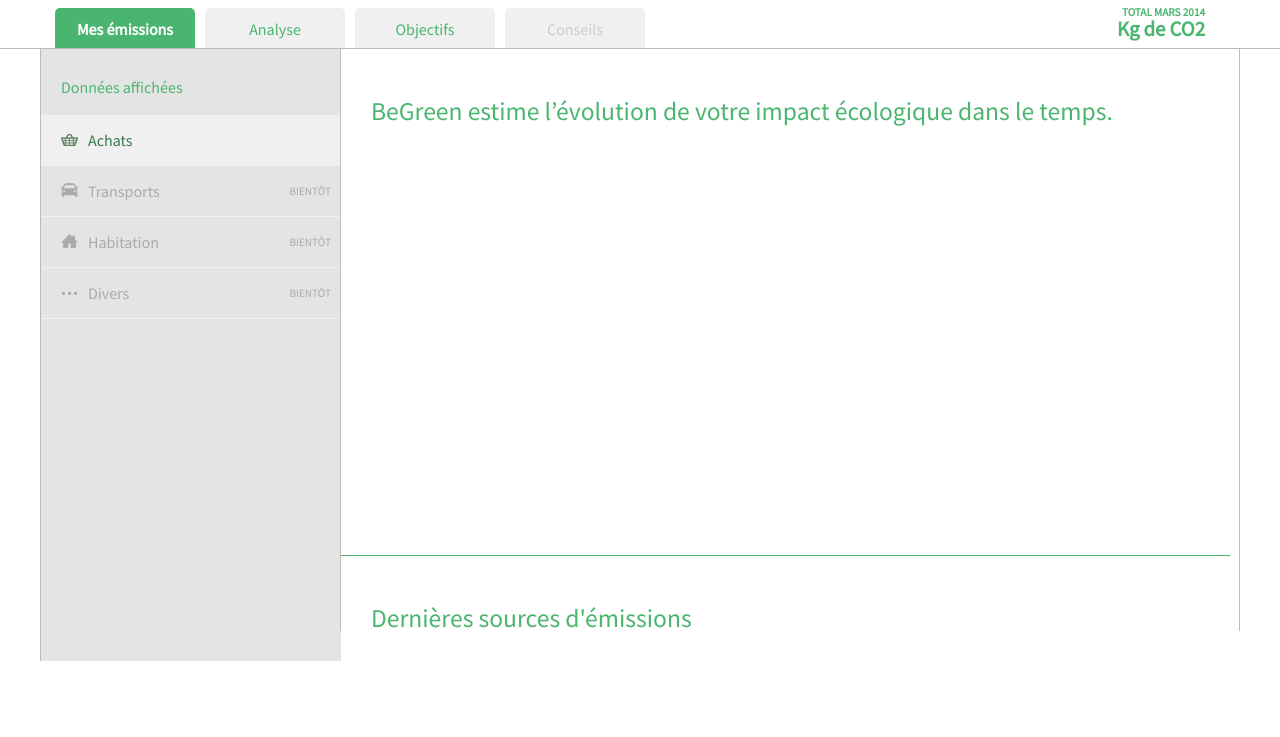
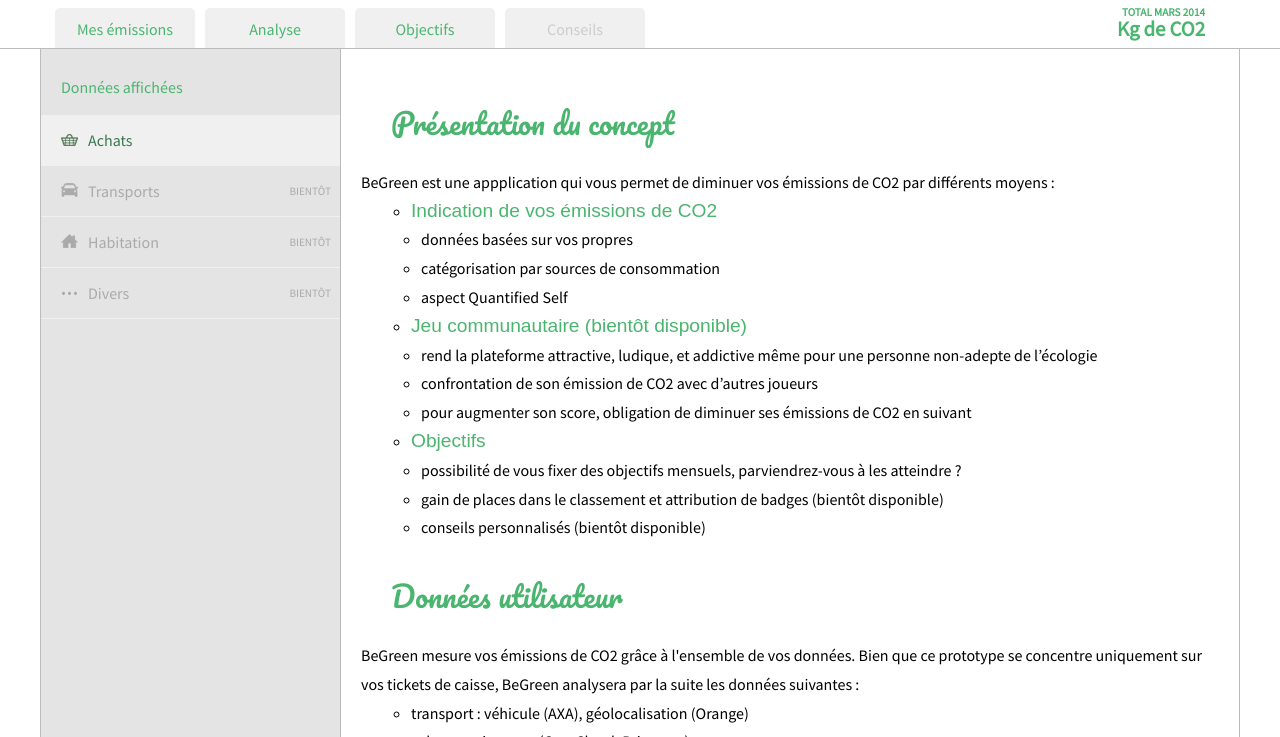
Before and after one commit to jacquarg/BeGreen, a website: page client/index.html at #/a-propos in a window 1280 px wide. Shown: the part 63-800 px from the top of the page. Drawn offline with nearby package versions, Linux system fonts and the light colour scheme; files that its build step writes are made by us from their sources; no server answers; a script that the page names is missing.

Commit message:
ADD a-propos page

```diff
--- a/client/css/app.css
+++ b/client/css/app.css
@@ -22,7 +22,7 @@
     text-decoration: none;
 }
 
-p, h1, h2, h3, span, a, input {
+p, h1, h2, h3, span, a, input, ul, li {
     font-family: 'Source Sans Pro', sans-serif;
 }
 
@@ -494,6 +494,52 @@
 
 /*****************
 ***
+*** A-PROPOS
+***
+*****************/
+
+.a-propos  {
+    padding: 20px;
+    line-height: 1.8em;
+    padding-bottom: 100px;
+}
+
+.a-propos h1 {
+    font-size: 1.8em;
+    color: #4ab56f;
+    font-family: 'Pacifico', sans-serif;
+    padding-top: 40px;
+}
+
+.a-propos ul {
+    border: none;
+    list-style-type: circle;
+    margin-left: 10px;
+}
+
+
+.a-propos h2 {
+    font-size: 1.2em;
+    color: #4ab56f;
+    font-family: 'Source-sans-pro', sans-serif;
+}
+
+.a-propos a:hover {
+    color: #428bca;
+}
+
+.a-propos li {
+    border: none;
+    margin-left: 40px;
+}
+
+
+
+
+
+
+/*****************
+***
 *** RESPONSIVE
 ***
 *****************/
--- a/client/js/app.js
+++ b/client/js/app.js
@@ -14,5 +14,6 @@
   $routeProvider.when('/analyse/evolution-temps', {templateUrl: 'partials/evolution-temps.html', controller: 'evolution-temps'});
   $routeProvider.when('/analyse/mois-courant', {templateUrl: 'partials/mois-courant.html', controller: 'mois-courant'});
   $routeProvider.when('/analyse/objectifs', {templateUrl: 'partials/objectifs.html', controller: 'objectifs'});
+  $routeProvider.when('/a-propos', {templateUrl: 'partials/a-propos.html', controller: 'a-propos'});
   $routeProvider.otherwise({redirectTo: '/mes-emissions'});
 }])
--- /dev/null
+++ b/client/partials/a-propos.html
@@ -0,0 +1,41 @@
+<section class="a-propos">
+  <h1>Présentation du concept</h1>
+  <p>BeGreen est une appplication qui vous permet de diminuer vos émissions de CO2 par différents moyens :</p>
+
+    <ul>
+      <li><h2>Indication de vos émissions de CO2</h2></li>
+      <ul>
+        <li>données basées sur vos propres</li>
+        <li>catégorisation par sources de consommation</li>
+        <li>aspect Quantified Self</li>
+      </ul>
+      <li><h2>Jeu communautaire (bientôt disponible)</h2></li>
+      <ul>
+        <li>rend la plateforme attractive, ludique, et addictive même pour une personne non-adepte de l’écologie</li>
+        <li>confrontation de son émission de CO2 avec d’autres joueurs</li>
+        <li>pour augmenter son score, obligation de diminuer ses émissions de CO2 en suivant</li>
+      </ul>
+      <li><h2>Objectifs</h2></li>
+        <ul>
+          <li>possibilité de vous fixer des objectifs mensuels, parviendrez-vous à les atteindre ?</li>
+          <li>gain de places dans le classement et attribution de badges (bientôt disponible)</li>
+          <li>conseils personnalisés (bientôt disponible)</li>
+        </ul>
+    </ul>
+
+  <h1>Données utilisateur</h1>
+
+  <p>BeGreen mesure vos émissions de CO2 grâce à l'ensemble de vos données. Bien que ce prototype se concentre uniquement sur vos tickets de caisse, BeGreen analysera par la suite les données suivantes : </p>
+  <ul>
+    <li>transport : véhicule (AXA), géolocalisation (Orange)</li>
+    <li>achats sur internet (CozyCloud, Privowny)</li>
+    <li>habitation : superficie du logement (AXA), énergies domestiques (AXA)</li>
+  </ul>
+
+  <h1>Base Carbone</h1>
+
+  <p>Afin de vous fournir des données aussi précise que possible nous nous sommes appuyés sur la Base Carbone créée par l'ADEME : <a href="http://www.basecarbone.fr/"  target=_blank>http://www.basecarbone.fr/</a></p>
+  <p>Croisée avec chacune de vos consommations Intermarché, cette Base Carbone vous apporte une valeur aussi détaillée que globale de vos émissions de CO2.</p>
+
+
+</section>
```
